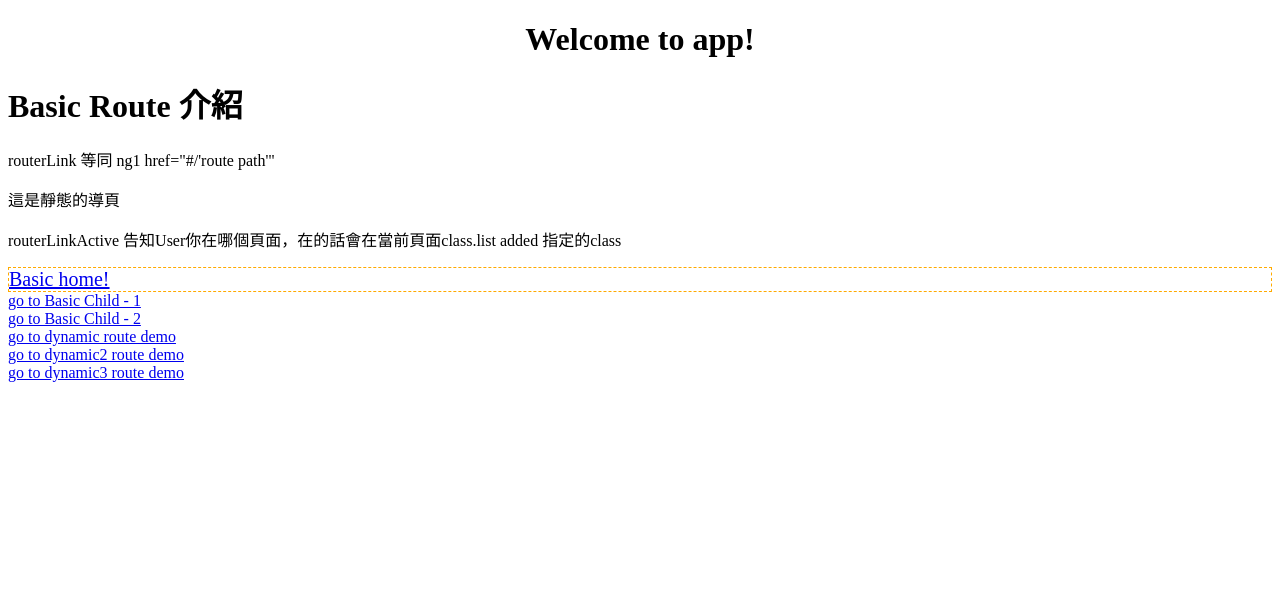
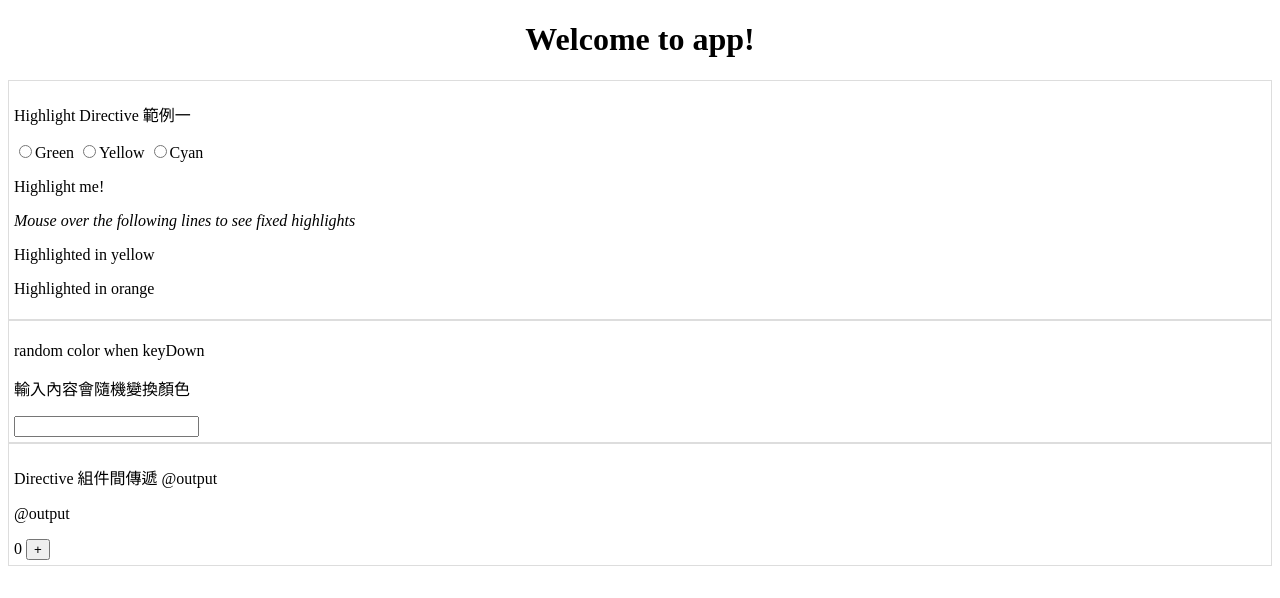
Before and after one commit to rojochen/ng4-basic-practice, an Angular app in the folder my-app/: page /#/basic/parent in a window 1280 px wide. Shown: the top 598 px of the page. Built offline with nearby package versions, Linux system fonts and the light colour scheme.

Commit message:
directive2 sample code added annotation.

```diff
--- a/my-app/src/app/app.component.html
+++ b/my-app/src/app/app.component.html
@@ -5,5 +5,5 @@
   </h1>
 </div>
 <!-- <app-service-demo-1></app-service-demo-1> -->
-<!-- <app-directive-demo-2></app-directive-demo-2> -->
-<router-outlet></router-outlet>
+<app-directive-demo-2></app-directive-demo-2>
+<!-- <router-outlet></router-outlet> -->
--- a/my-app/src/app/directive/directive-demo-2/directive-demo-2.component.html
+++ b/my-app/src/app/directive/directive-demo-2/directive-demo-2.component.html
@@ -1,5 +1,6 @@
 <div class="content">
-  <p>Create Directive</p>
+  <p>Highlight Directive 範例一</p>
+  <!-- 透過 radio button 設定 hightlight color -->
   <input type="radio" name="colors" (click)="color='lightgreen'">Green
   <input type="radio" name="colors" (click)="color='yellow'">Yellow
   <input type="radio" name="colors" (click)="color='cyan'">Cyan
@@ -12,13 +13,13 @@
     <p appHighlight="orange">Highlighted in orange</p>
 </div>
 <div class="content">
-  <p>自定義二</p>
+  <p>random color when keyDown</p>
   <p>輸入內容會隨機變換顏色</p>
-  <input type="text" appHighlight2>
+  <input type="text" appRanDomColor>
 </div>
 
 <div class="content">
-  <p>自定義三</p>
+  <p>Directive 組件間傳遞 @output</p>
   <p>@output</p>
   {{count}}
   <button appAppCollar (result)="countChange($event)"> + </button>
--- a/my-app/src/app/directive/directive-demo-2/directive-demo-2.component.ts
+++ b/my-app/src/app/directive/directive-demo-2/directive-demo-2.component.ts
@@ -9,11 +9,13 @@ export class DirectiveDemo2Component implements OnInit {
   color: string;
   count: number;
   constructor() {
-    this.count = 0;
+
   }
 
   ngOnInit() {
+    this.count = 0;
   }
+  // 當 子組件發送event，父組件接收後會執行countChange
   countChange(e) {
     console.log('e: ', e);
     this.count = e;
--- a/my-app/src/app/directive/highlight.directive.ts
+++ b/my-app/src/app/directive/highlight.directive.ts
@@ -22,18 +22,23 @@ export class HighlightDirective {
 
   constructor(private el: ElementRef) { }
 
-  @Input() defaultColor: string;
-  @Input('appHighlight') highlightColor: string;
+  @Input() defaultColor: string; // 沒有指定將預設跑這一個取得父值
+  @Input('appHighlight') highlightColor: string; // 指定[appHighlight] 接收父傳來的值
+
+  // HostBinding 是屬性裝飾器，用來動態設置宿主元素的屬性值。
   @HostBinding('style.color') color: string;
+
+  // 監聽onMouseEnter 事件
   @HostListener('mouseenter') onMouseEnter() {
     this.highlight(this.highlightColor || this.defaultColor || 'red');
   }
 
+  // 監聽 mouseleave 事件
   @HostListener('mouseleave') onMouseLeave() {
     this.highlight(null);
   }
 
-  private highlight(color: string) {
+   highlight(color: string) {
     this.el.nativeElement.style.backgroundColor = color;
   }
 }
```
Also changed, not shown: my-app/src/app/app.module.ts (+11 -6 lines), my-app/src/app/directive/ran-dom-color.directive.ts (renamed from my-app/src/app/directive/highlight2.directive.ts, +5 -3 lines), 2 other files (tests, documents, lock files or other folders).
